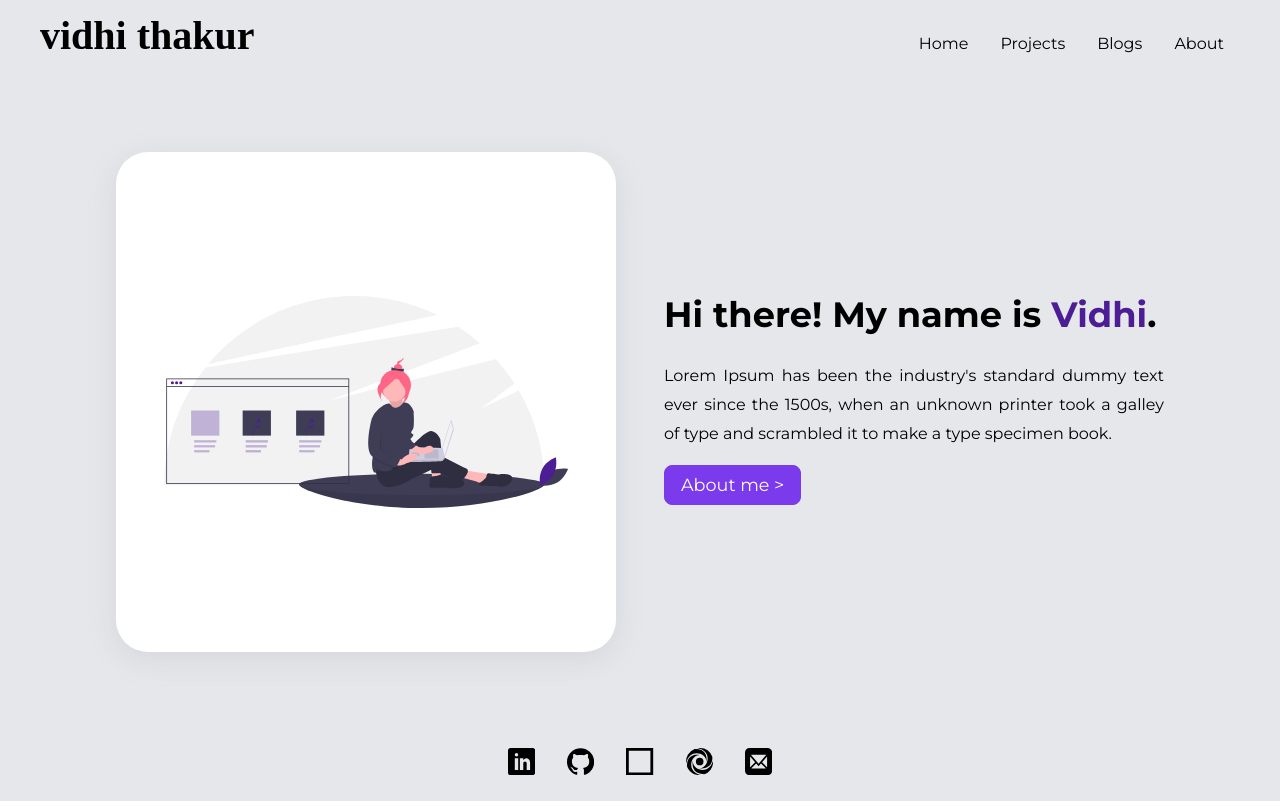
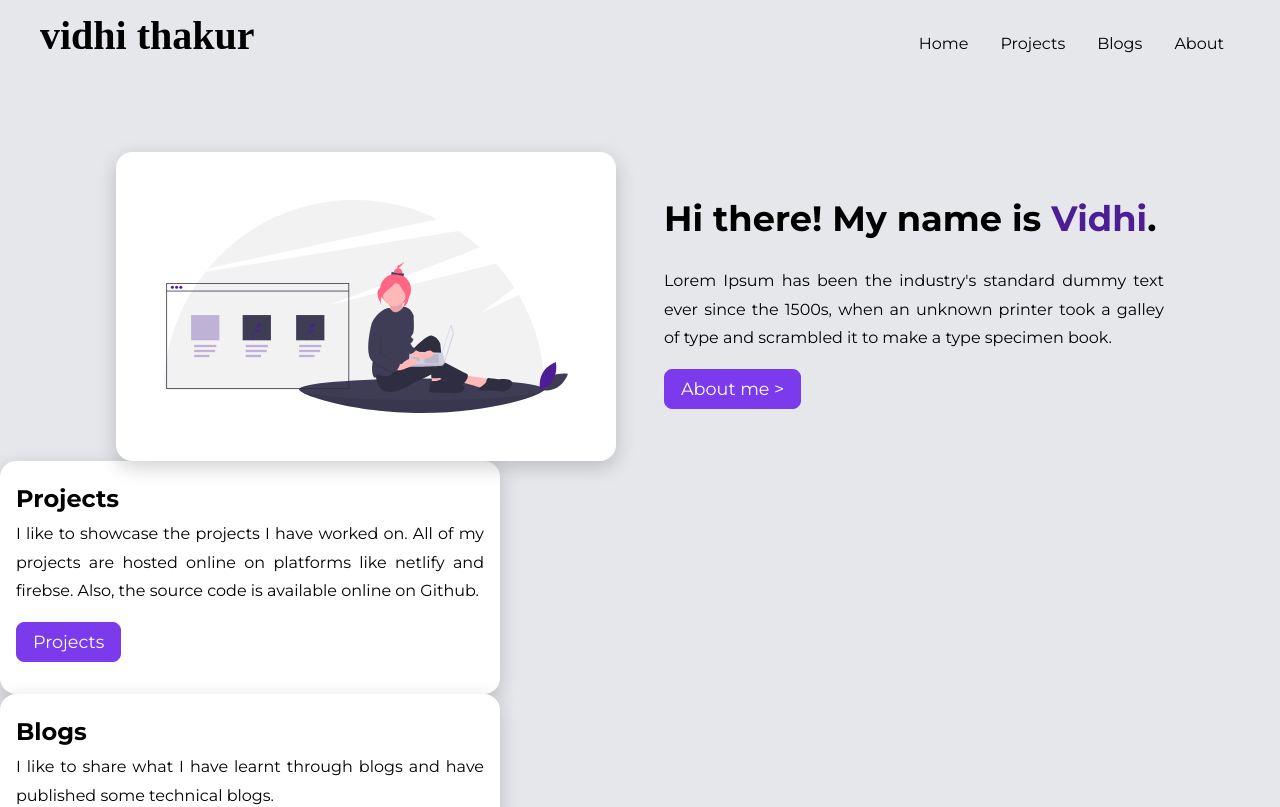
Before and after one commit to vidhi-thakur/My_portfolio, a React (Create React App) app in the folder my-portfolio/: page / in a window 1280 px wide. Shown: the top 807 px of the page. Built offline with nearby package versions, Linux system fonts and the light colour scheme; a web font is replaced by a local one.

Commit message:
ADDED HOMECARD COMPONENT
- added and styles HomeCard component for projects and blogs

```diff
--- a/my-portfolio/src/components/Header.css
+++ b/my-portfolio/src/components/Header.css
@@ -29,4 +29,8 @@
     .header-brand, .navigation-bar {
         margin: auto;
     }
+
+    .w-full {
+        width: 100%;
+    }
 }
--- a/my-portfolio/src/components/Header.js
+++ b/my-portfolio/src/components/Header.js
@@ -5,7 +5,7 @@ import { Link } from 'react-router-dom'
 function Header() {
     return (
         <header className="header -flex-row">
-            <div>
+            <div className="w-full">
                 <Link className="header-brand" to="/">vidhi thakur</Link>
             </div>
             <nav className="navigation-bar">
--- a/my-portfolio/src/components/buttons/Button.css
+++ b/my-portfolio/src/components/buttons/Button.css
@@ -15,3 +15,7 @@
     font-size: 1.1rem;
     border: 1px solid var(--primary-color);
 }
+
+.button:hover {
+    box-shadow: 0px 3px 15px rgba(0,0,0,0.2);
+}
--- /dev/null
+++ b/my-portfolio/src/components/cards/HomeCard.css
@@ -0,0 +1,9 @@
+.homeCard {
+    background-color: white;
+    border-radius: 1rem;
+    width: 500px;
+    max-width: 90%;
+    padding: 1rem;
+    text-align: justify;
+    box-shadow: 0 6px 20px 0 rgba(0, 0, 0, 0.19);
+}
--- /dev/null
+++ b/my-portfolio/src/components/cards/HomeCard.js
@@ -0,0 +1,15 @@
+import React from 'react'
+import Button from '../buttons/Button'
+import "./HomeCard.css"
+
+function HomeCard({title, internalLink, buttonType, children}) {
+    return (
+        <div className="homeCard">
+            <h1>{title}</h1>
+            <p>{children}</p>
+            <Button title={title} internalLink={internalLink} type={buttonType} />
+        </div>
+    )
+}
+
+export default HomeCard
--- a/my-portfolio/src/index.css
+++ b/my-portfolio/src/index.css
@@ -5,6 +5,10 @@
   box-sizing: border-box;
   font-family: 'Montserrat', sans-serif;
   line-height: 1.8;
+}
+
+h1 {
+  text-align: left;
 }
 
 a, .link {
--- a/my-portfolio/src/pages/Home.css
+++ b/my-portfolio/src/pages/Home.css
@@ -3,13 +3,14 @@
 }
 
 .home-page-image {
-    height: 500px;
+    /* height: 500px; */
     width: 500px;
+    max-width: 90%;
     background-color: white;
-    padding: 0px 3rem;
-    border-radius: 2rem;
+    padding: 3rem;
+    border-radius: 1rem;
     object-fit: contain;
-    box-shadow: rgb(152 152 158 / 20%) 0px 7px 29px 0px;
+    box-shadow: 0 6px 20px 0 rgba(0, 0, 0, 0.19);
 }
 
 .home-section1 {
@@ -17,8 +18,18 @@
     align-items: center;
 }
 
+@media screen and (max-width: 1200px) {
+    .home-section1 {
+        flex-direction: column;
+    }
+    .home-page-info {
+        margin: 1rem 0px 1rem 0px!important;
+    }
+}
+
 .home-page-info {
     margin-left: 3rem;
     text-align: justify;
     width: 500px;
+    max-width: 90%;
 }
--- a/my-portfolio/src/pages/Home.js
+++ b/my-portfolio/src/pages/Home.js
@@ -2,6 +2,7 @@ import React from 'react'
 import './Home.css'
 import homePageImage from '../images/home-page.svg'
 import Button from '../components/buttons/Button'
+import HomeCard from '../components/cards/HomeCard'
 
 function Home() {
     return (
@@ -14,6 +15,10 @@ function Home() {
                     <Button type="primary" title="About me >" internalLink="/about" />
                 </section>
             </section>
+            <section>
+                <HomeCard title="Projects" internalLink="/projects" buttonType="primary">I like to showcase the projects I have worked on. All of my projects are hosted online on platforms like netlify and firebse. Also, the source code is available online on Github.</HomeCard>
+                <HomeCard title="Blogs" internalLink="/blogs" buttonType="secondary">I like to share what I have learnt through blogs and have published some technical blogs.</HomeCard>
+            </section>
         </div>
     )
 }
```
